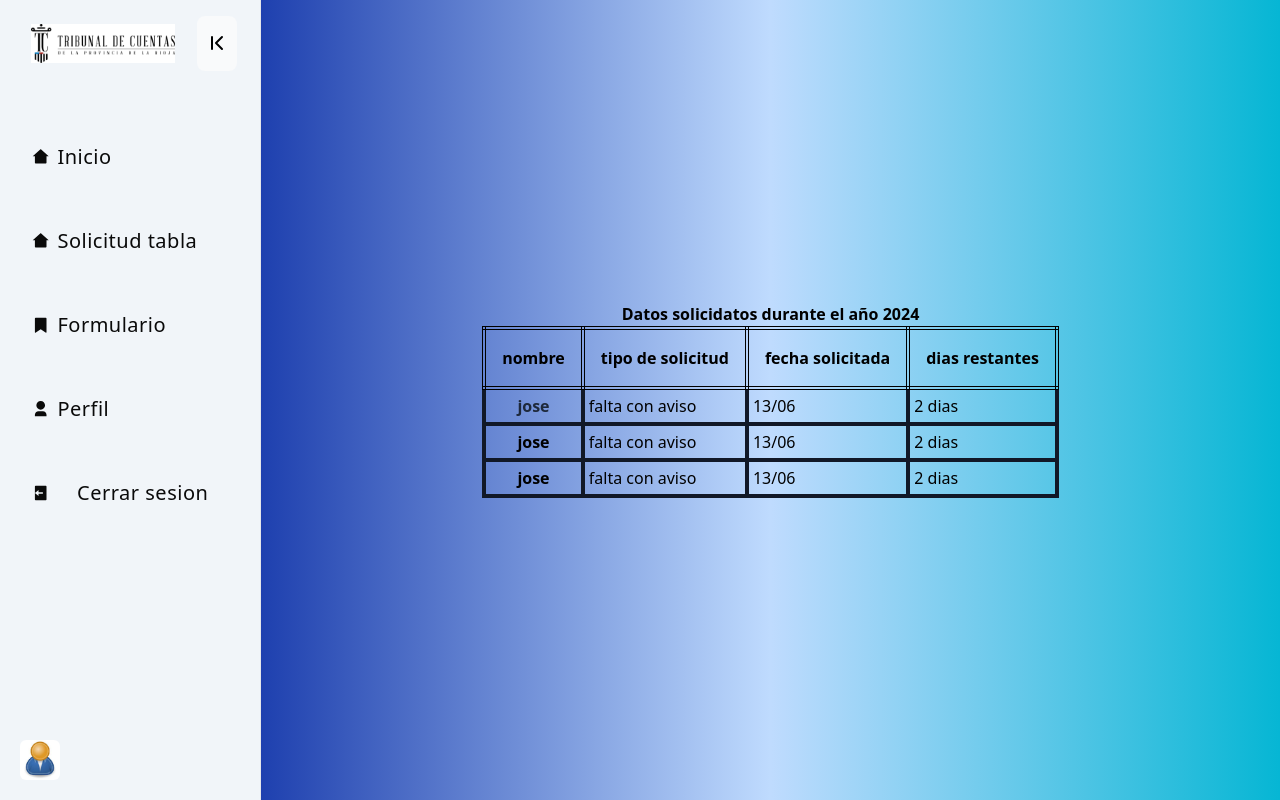
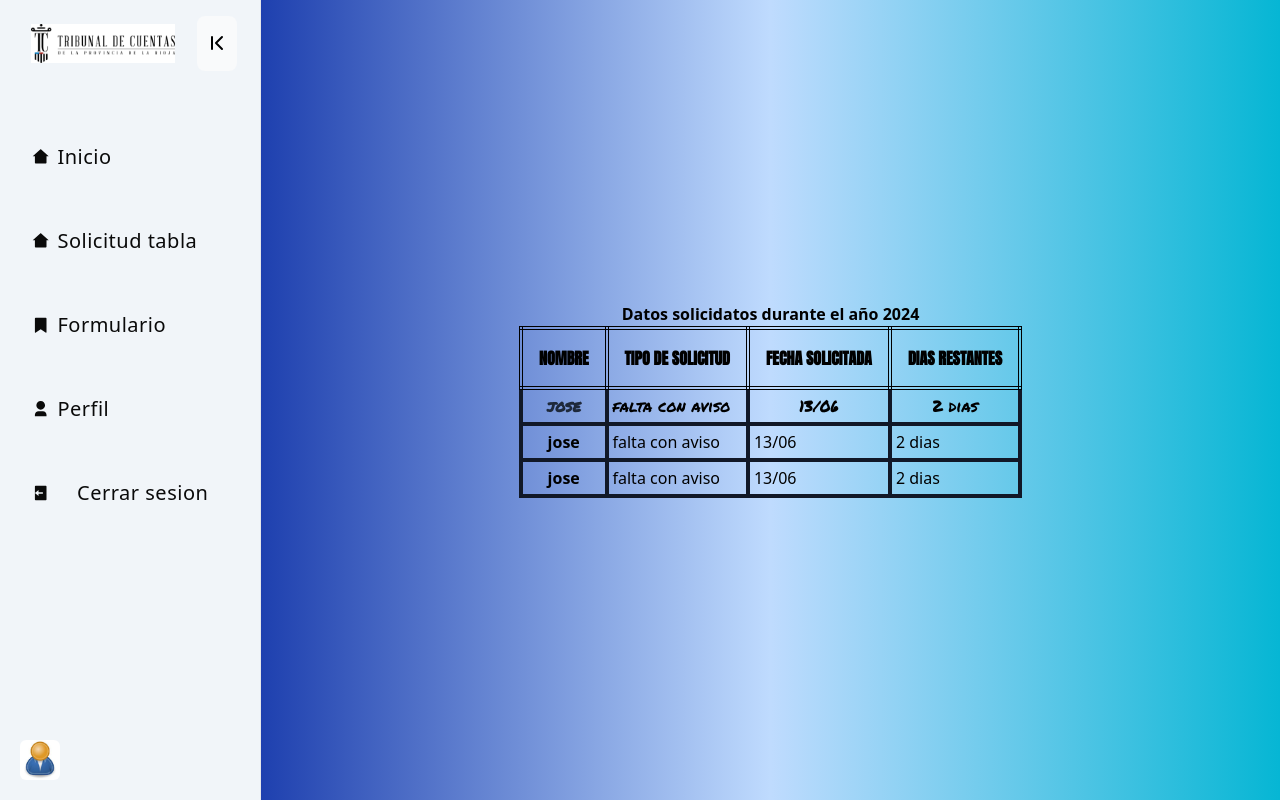
Before and after one commit to JoseMRuiz/Proyectouno, a React (Vite) app: page /Solicitudes in a window 1280 px wide. Built offline with nearby package versions, Linux system fonts and the light colour scheme; the HTML template or start-up script is replaced by a standard one.

Commit message:
cambio font y opciones del form

```diff
--- a/src/components/Form.jsx
+++ b/src/components/Form.jsx
@@ -124,20 +124,29 @@ const Form = () => {
               disabled
             />
           </h6>
+          <h1 className=" font-personalizada text-center mb-2 mt-2">TIPO DE SOLICITUD</h1>
           <select className="p-4 mb-4" onChange={handleSelectChange}>
             <option value="">Seleccione una opción</option>
             <option value="carpeta médica">Carpeta médica</option>
-            <option value="falta con aviso">Falta con aviso</option>
-            <option value="carp.medica x atención fliar">
-              Carp. médica x atención familiar
-            </option>
-            <option value="permisos autorizados">Permisos autorizados</option>
-            <option value="duelo">Duelo</option>
+            <option value="justificacion de inasistencia por motivos personales">justificacion de inasistencia por motivos personales</option>
+            <option value="Lic. por Examen">Lic. por Examen</option>
+            <option value="Lic. por Capacitacion">Lic. por Capacitacion</option>
+            <option value="Matrimonio">Matrimonio</option>
+            <option value="Fallecimiento Familiar">Fallecimiento Familiar</option>
           </select>
-          {selectedOption !== "falta con aviso" ? null : (
-            <div className="flex">
-              <SelectorFecha onFechaChange={handleFechaChange} />
-            </div>
+          {selectedOption !== "carpeta médica" ? null : (
+            <select >
+              <option value="">Licencia Oncologica</option>
+              <option value="">Atencion Familiar</option>
+              <option value="">Ley Martina ??</option>
+              <option value="">Paternidad</option>
+              <option value="">Maternidad</option>
+              <option value="">Lactancia</option>
+              <option value="">Estudios Ginecologicos</option>
+              <option value="">Ley Proteccion integral de personas transplantadas</option>
+              <option value="">Estudio anual de prostata</option>
+            </select>
+
           )}
           {selectedOption !== "permisos autorizados" ? null : (
             <div className="flex justify-around items-center p-4">
--- a/src/components/Solicitudes.jsx
+++ b/src/components/Solicitudes.jsx
@@ -13,20 +13,20 @@ const Solicitudes = () => {
                     <table>
                         <thead>
                             <tr >
-                                <th scope='col' className=' mr-3 p-4    border-4 border-double border-black '>nombre </th>
-                                <th scope='col' className=' mr-3 p-4    border-4 border-double border-black'>tipo de solicitud </th>
-                                <th scope='col' className=' mr-3 p-4    border-4 border-double border-black'> fecha solicitada </th>
-                                <th scope='col' className=' mr-3 p-4    border-4 border-double border-black '> dias restantes </th>
+                                <th scope='col' className=' mr-3 p-4 font-personalizada  uppercase   border-4 border-double border-black '>nombre </th>
+                                <th scope='col' className=' mr-3 p-4 font-personalizada  uppercase  border-4 border-double border-black'>tipo de solicitud </th>
+                                <th scope='col' className=' mr-3 p-4 font-personalizada  uppercase   border-4 border-double border-black'> fecha solicitada </th>
+                                <th scope='col' className=' mr-3 p-4 font-personalizada  uppercase   border-4 border-double border-black '> dias restantes </th>
                             </tr>
                         </thead>
 
                         {/* aca se crean las lineas con los datos */}
                         <tbody >
                             <tr className=' justify-between '>
-                                <th scope='row' className=' p-1 border-4 border-gray-900 text-slate-800'> jose </th>
-                                <td className=' p-1 border-4 border-gray-900'>falta con aviso</td>
-                                <td className=' p-1 border-4 border-gray-900'>13/06</td>
-                                <td className=' p-1 border-4 border-gray-900'>2 dias</td>
+                                <th scope='row' className=' p-1 border-4 font-personalizada2 border-gray-900 text-slate-800'> jose </th>
+                                <td className=' p-1 border-4 font-personalizada2  border-gray-900'>falta con aviso</td>
+                                <td className=' p-1 border-4 font-personalizada2 text-center border-gray-900'>13/06</td>
+                                <td className=' p-1 border-4 font-personalizada2 text-center border-gray-900'>2 dias</td>
                             </tr>
                         </tbody>
                         <tbody >
--- a/src/index.css
+++ b/src/index.css
@@ -1,3 +1,17 @@
 @tailwind base;
 @tailwind components;
 @tailwind utilities;
+
+@font-face {
+    font-family: 'MiFuentePersonalizada';
+    src:url('../src/assets/Font/Anton-Regular.ttf') format('woff');
+    font-weight: 400;
+    font-style: normal;
+}
+
+@font-face {
+    font-family: 'MiFuentePersonalizada2';
+    src:url('../src/assets/Font/PermanentMarker-Regular.ttf') format('woff2');
+    font-weight: 400;
+    font-style: normal;
+}
--- a/tailwind.config.js
+++ b/tailwind.config.js
@@ -6,9 +6,13 @@ export default {
   ],
   theme: {
     extend: {
-      backgroundImage:{
-        'fondo1':"url('/my-project/src/images/fondo1.jpg')",
-      }
+      fontFamily: {
+        personalizada: ['MiFuentePersonalizada', 'sans-serif'],
+        personalizada2: ['MifuentePersonalizada2', 'sans-serif'],
+      },
+      backgroundImage: {
+        'fondo1': "url('/my-project/src/images/fondo1.jpg')",
+      },
     },
   },
   plugins: [],
```
Also changed, not shown: src/assets/Font/Anton-Regular.ttf (added), src/assets/Font/PermanentMarker-Regular.ttf (added).
